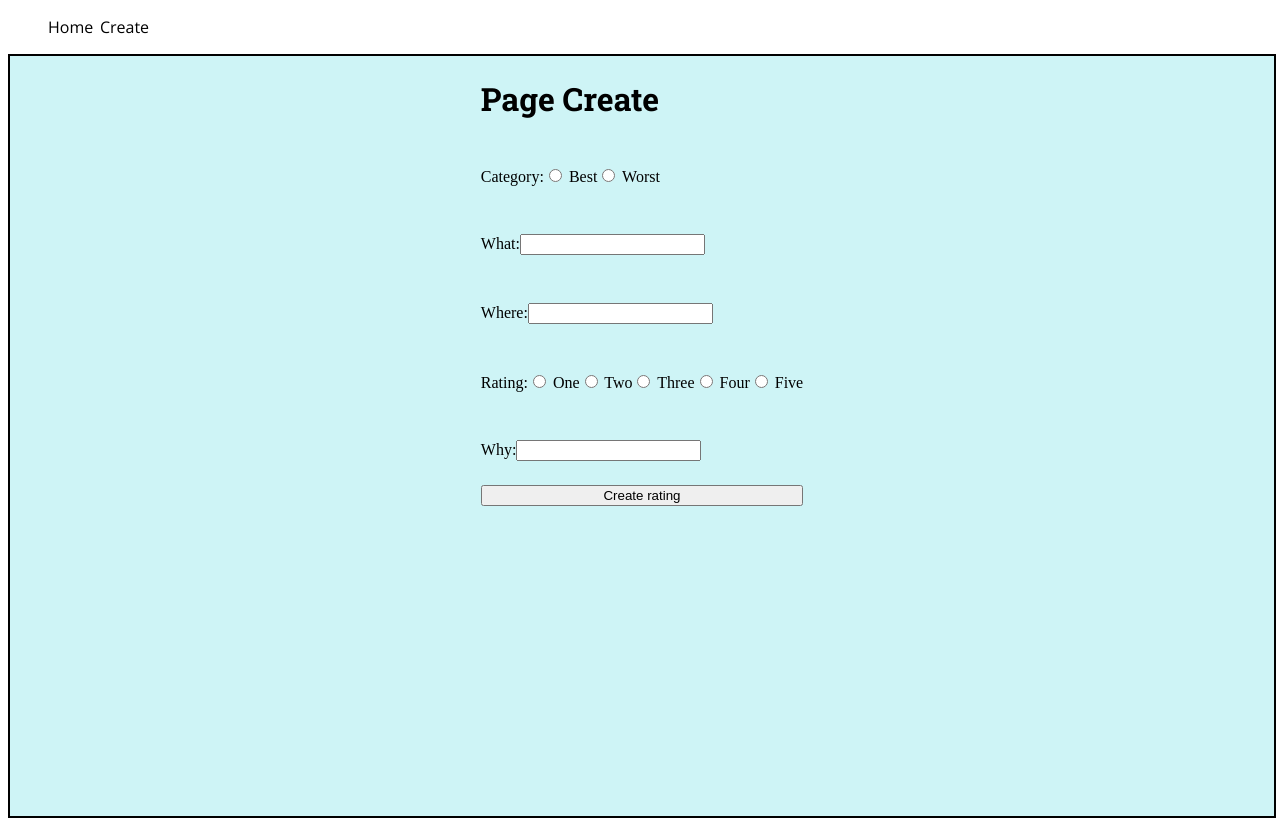
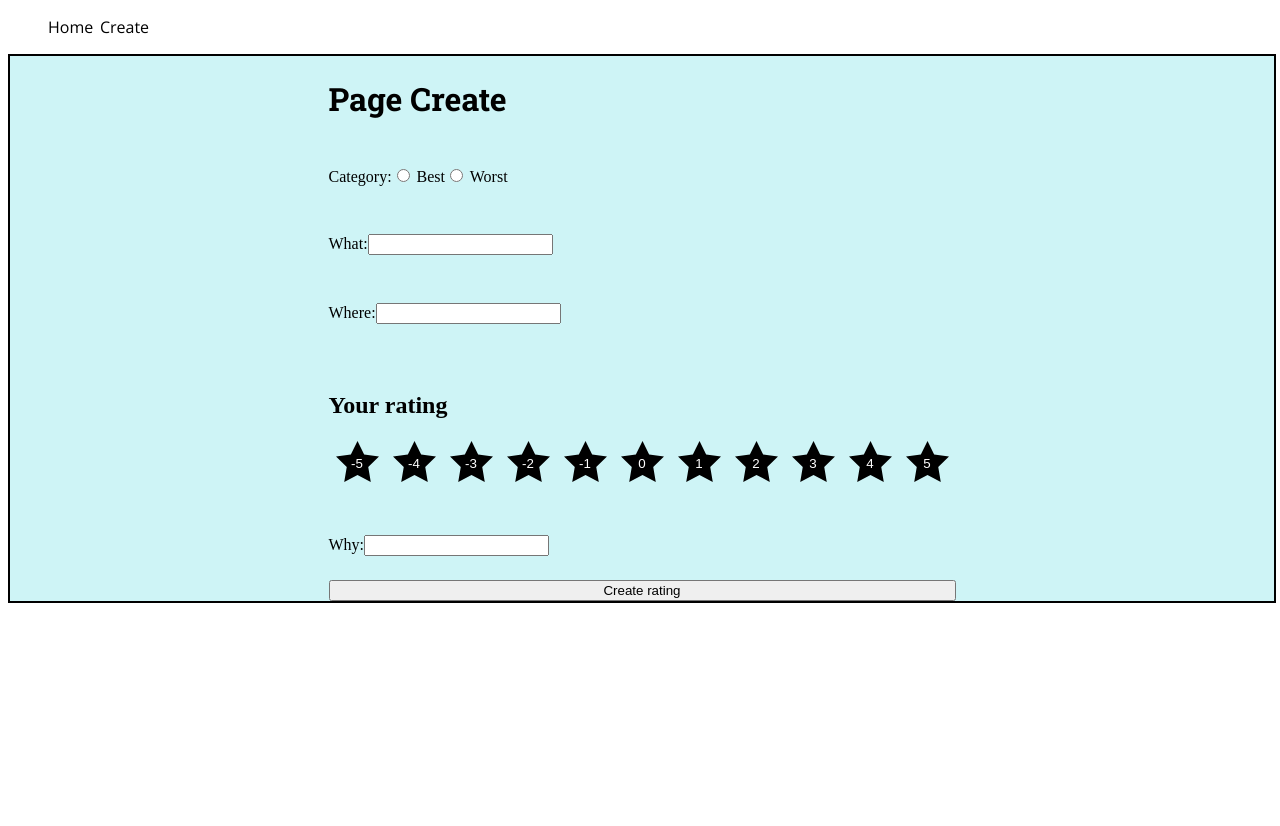
Before and after one commit to paulajs/rater, a React (Create React App) app: page /create in a window 1280 px wide. After the commit the page ends 800 px from the top, so only its background shows below. Built offline with nearby package versions, Linux system fonts and the light colour scheme.

Commit message:
add stars to rating

```diff
--- a/src/components/Rating.tsx
+++ /dev/null
@@ -1,5 +0,0 @@
-import React from 'react';
-
-export const Rating = () => (
-    <h1 className="component-header">Single Rating</h1>
-);
--- /dev/null
+++ b/src/components/RatingStar.tsx
@@ -0,0 +1,20 @@
+import React from 'react';
+
+interface Props {
+    id: string,
+}
+
+export function RatingStar(props: Props) {
+    return (
+        <div className="ratingStar" id={props.id}>
+            <button id="btn-5">
+            <svg version="1.1" className="star"  x="0px" y="0px" viewBox="0 0 135.5 128.9">
+                <polygon points="67.8,0 88.7,42.4 135.5,49.2 101.6,82.2 109.6,128.9 67.8,106.9 25.9,128.9 33.9,82.2 0,49.2
+	46.8,42.4 "/>
+</svg>
+
+            <p>{props.id}</p>
+            </button>
+        </div>
+    )
+};
--- a/src/index.css
+++ b/src/index.css
@@ -11,7 +11,7 @@
   font-family: "Open Sans", sans-serif;
 }
 
-.menu ul li a{
+.menu ul li a {
   color: black;
   text-decoration: none;
 }
@@ -24,7 +24,6 @@
   width: 100%;
   border: 2px solid black;
   background: #cef4f6;
-  height: 95vh;
   display: flex;
   justify-content: center;
 }
@@ -33,10 +32,37 @@
 }
 
 /*------------------Form------------------*/
-.create-rating{
+.create-rating {
   display: flex;
   flex-direction: column;
 }
-.create-rating label{
+.create-rating label {
   margin: 24px 0;
 }
+
+/*------------------Rating star------------------*/
+.rating {
+  display: flex;
+  flex-direction: row;
+}
+.rating h2 {
+  width: 100%;
+}
+.ratingStar svg {
+  width: 100%;
+}
+.ratingStar button {
+  width: 55px;
+  background: none;
+  border: none;
+  margin: 1px;
+  position: relative;
+}
+.ratingStar p {
+  position: absolute;
+    top: 3px;
+    color: white;
+    width: 100%;
+    left: 50%;
+    transform: translateX(-50%);
+}
--- a/src/pages/Create.tsx
+++ b/src/pages/Create.tsx
@@ -1,4 +1,5 @@
 import React from 'react';
+import { RatingStar } from '../components/RatingStar';
 
 export const Create = () => {
     return (
@@ -19,12 +20,21 @@ export const Create = () => {
                     <input type="text" name="Where"/>
                 </label>
                 <label>
-                    Rating:
-                    <input type="radio" name="rating" value="1"/> One
-                    <input type="radio" name="rating" value="2"/> Two
-                    <input type="radio" name="rating" value="3"/> Three
-                    <input type="radio" name="rating" value="4"/> Four
-                    <input type="radio" name="rating" value="5"/> Five
+                    <h2>Your rating</h2>
+                    <div className="rating">
+                    <RatingStar id="-5"></RatingStar>
+                    <RatingStar id="-4"></RatingStar>
+                    <RatingStar id="-3"></RatingStar>
+                    <RatingStar id="-2"></RatingStar>
+                    <RatingStar id="-1"></RatingStar>
+                    <RatingStar id="0"></RatingStar>
+                    <RatingStar id="1"></RatingStar>
+                    <RatingStar id="2"></RatingStar>
+                    <RatingStar id="3"></RatingStar>
+                    <RatingStar id="4"></RatingStar>
+                    <RatingStar id="5"></RatingStar>
+
+                    </div>
                 </label>
                 <label>
                     Why:
```
Also changed, not shown: src/assets/star.svg (added).
